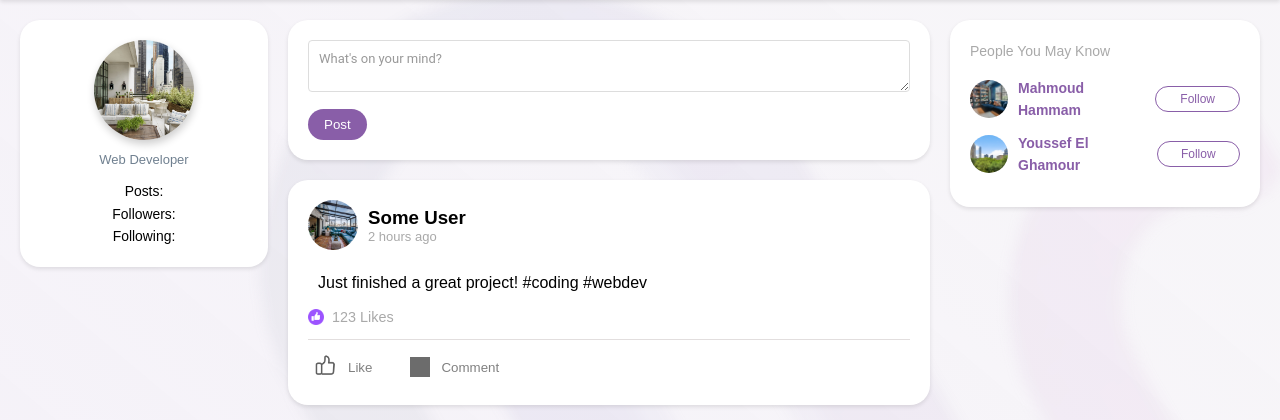
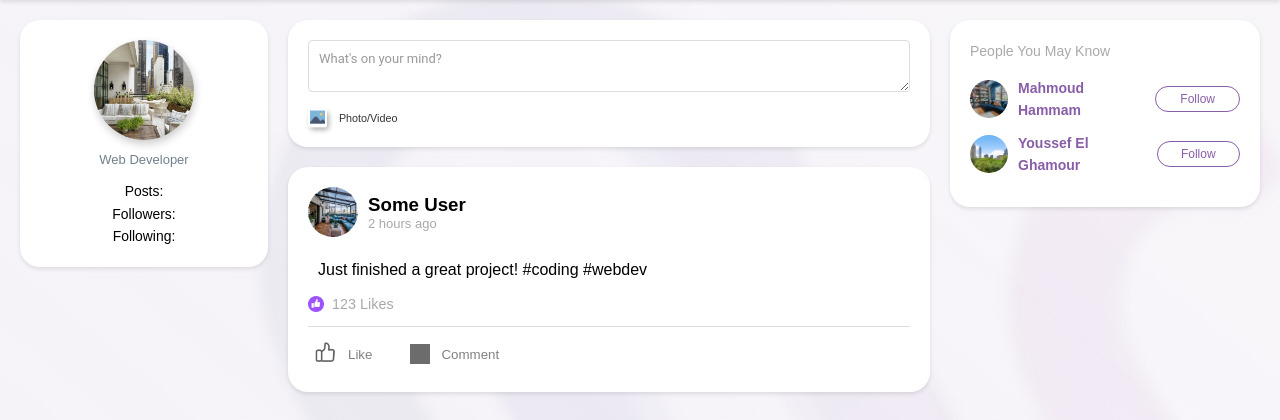
Before and after one commit to MahmoudHammam0/LinkUp, a Flask app: template web_flask/templates/feed.html in a window 1280 px wide. Shown: the part 48-468 px from the top of the page. Run offline with Flask 3, Linux system fonts and the light colour scheme; the template is opened without the code that fills it, so the values that code supplies are empty; grey boxes are pictures that could not be loaded.

Commit message:
Add Image upload in Post creation form in Feed Page

```diff
--- a/web_flask/static/scripts/feed.js
+++ b/web_flask/static/scripts/feed.js
@@ -8,19 +8,6 @@ $(document).ready(function() {
         const formattedDate = date.toLocaleDateString('en-US', options);
         return `${formattedDate} ${date.getHours() >= 12 ? 'pm' : 'am'}`;
     }
-
-    // Changes Color of Post form when textarea is selected or typing
-    $('.post-form').on('click', function() {
-        $(this).addClass('typing');
-
-        // Handle click events outside the form
-        $(document).on('click', function(event) {
-            if (!$(event.target).is('.post-form, .post-form *')) {
-                // Remove 'typing' class if clicked outside the form
-                $('.post-form').removeClass('typing');
-            }
-        });
-    });
 
     const userId = $('.stats').data('user-id');
 
@@ -134,8 +121,9 @@ $(document).ready(function() {
                         // Prepend the new post to the feed
                         $('.feed').children().first().after(newPost);
 
-                        // Clear the textarea
+                        // Clear the textarea and the uploaded image
                         $('textarea[name="content"]').val('');
+                        $('.image-preview').html('');
                     },
                     error: function(xhr, status, error) {
                         console.error('Failed to fetch user details.', xhr.responseText);
@@ -146,6 +134,46 @@ $(document).ready(function() {
                 console.error('Failed to create post.', xhr.responseText);
             }
         });
+    });
+
+    // Changes Color of Post form when textarea is selected or typing
+    $('.post-form').on('click', function() {
+        $(this).addClass('typing');
+
+        // Handle click events outside the form
+        $(document).on('click', function(event) {
+            if (!$(event.target).is('.post-form, .post-form *')) {
+                // Remove 'typing' class if clicked outside the form
+                $('.post-form').removeClass('typing');
+            }
+        });
+    });
+
+    // Show the button when the user writes something
+    $('textarea[name="content"]').on('input', function() {
+        const content = $(this).val().trim();
+
+        if (content.length > 0) {
+            $('.post-button').fadeIn();
+        } else {
+            $('.post-button').fadeOut();
+        }
+    });
+
+    // Handle file upload and preview
+    $('#file-upload').on('change', function() {
+        const file = this.files[0];
+        if (file) {
+            const reader = new FileReader();
+            reader.onload = function(e) {
+                // Display the uploaded image in the preview section
+                $('.image-preview').html(`<img src="${e.target.result}" alt="Image Preview">`);
+            };
+            reader.readAsDataURL(file);
+        } else {
+            // Clear the preview if no file is selected
+            $('.image-preview').html('');
+        }
     });
 
 
--- a/web_flask/static/styles/feed.css
+++ b/web_flask/static/styles/feed.css
@@ -176,6 +176,61 @@ main {
     border-radius: 4px;
     cursor: pointer;
     border-radius: 20px;
+    margin-left: auto;
+}
+
+.upload-section {
+    display: flex;
+    align-items: center;
+}
+
+.photo-upload-button {
+    display: flex;
+    color: #ffffff;
+    border: none;
+    border-radius: 4px;
+    cursor: pointer;
+    border-radius: 20px;
+    font-size: 13px;
+    text-align: center;
+    align-items: center;
+}
+
+.photo-icon-container {
+    display: inline-block;
+    box-shadow: 2px 3px 5px rgba(0, 0, 0, 0.3);
+    padding: 4px;
+    height: 18px;
+    width: 18.9px;
+    border-radius: 4px;
+    margin-right: 7px;
+}
+
+.photo-icon {
+    width: 30px;
+    display: block;
+    transform: translate(-9.5px, -10px);
+}
+
+#file-upload {
+    display: none; /* Hide the actual file input */
+}
+
+.image-preview {
+    text-align: center;
+}
+
+.image-preview img {
+    max-width: 100%;
+    margin-top: 10px;
+    border-radius: 20px;
+}
+
+.upload-section h5 {
+    margin: 0;
+    color: #333;
+    margin-left: 5px;
+    font-weight: 400;
 }
 
 .post-form.typing {
--- a/web_flask/templates/feed.html
+++ b/web_flask/templates/feed.html
@@ -48,8 +48,20 @@
         <section class="feed">
             <div class="post-form" data-user-id="{{ user.id }}">
                 <textarea name="content" placeholder="What's on your mind?"></textarea>
+                <div class="image-preview"></div>
                 <div class="post-btn-err">
-                    <button>Post</button>
+                    <div class="upload-section">
+                        <label for="file-upload" class="photo-upload-button">
+                            <div class="photo-icon-container">
+                                <img class="photo-icon" src="../static/images/image-icon.png">
+                            </div>
+                            <h5>Photo/Video</h5>
+                        </label>
+                        <input type="file" id="file-upload" name="image" accept="image/*">
+                    </div>
+
+                    <button class="post-button" style="display: none;">Post</button>
+
                     <div class="error-message"></div>
                 </div>
             </div>
```
Also changed, not shown: web_flask/static/images/image-icon.png (added).
